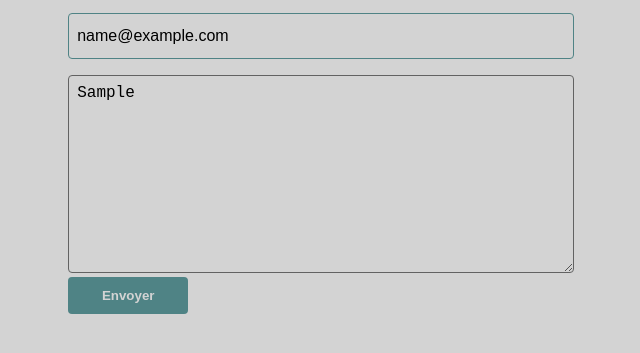
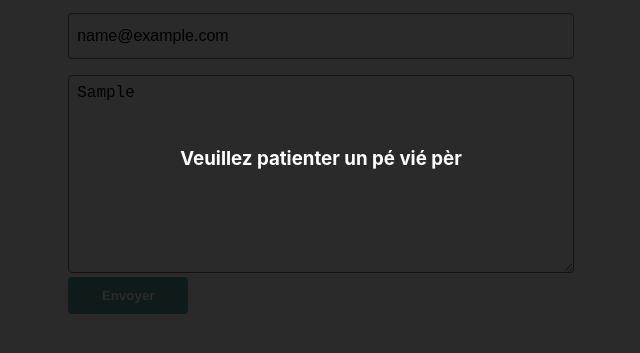
Before and after one commit to Orphee241/emailjs, a plain HTML site: page index.html in a window 1280 px wide. Both pictures are taken after typing "Sample", "name@example.com", "Sample" into the empty fields and a click on the button "Envoyer". Shown: the part 173-526 px from the top of the page, without its empty margins (319-959 px from the left). Drawn offline with nearby package versions, Linux system fonts and the light colour scheme.

Commit message:
Second commit

```diff
--- a/app.js
+++ b/app.js
@@ -14,7 +14,9 @@ document.getElementById('form')
    emailjs.sendForm(serviceID, templateID, this)
     .then(() => {
       btn.value = 'Envoie';
+      document.querySelector(".h3").innerHTML = "Ok vié pèr cè pati"
       document.querySelector(".load").style.display = "none"
+
       alert('Message envoyé!');
 
     }, (err) => {
--- a/index.html
+++ b/index.html
@@ -8,7 +8,9 @@
     <title>Contactez-nous</title>
 </head>
 <body>
-    <div class="load"></div>
+    <div class="load">
+        <h3 class="h3">Veuillez patienter un pé vié pèr</h3>
+    </div>
     <form id="form" >
         <h1>Contactez-nous</h1>
         <input id="from_name" name="from_name" placeholder="Entrer votre nom et prénom" type="text"><br>
--- a/style.css
+++ b/style.css
@@ -42,12 +42,19 @@ form button{
     border-radius: 4px;
 }
 .load{
+    font-family: -apple-system, BlinkMacSystemFont, 'Segoe UI', Roboto, Oxygen, Ubuntu, Cantarell, 'Open Sans', 'Helvetica Neue', sans-serif;
     position: fixed;
     top: 0;
     left: 0;
     width: 100%;
-    background-color: rgba(0, 0, 0, 0.172);
+    background-color: rgba(0, 0, 0, 0.834);
     z-index: 5;
     height: 100vh;
     display: none;
 }
+.load h3{
+text-align: center;
+margin-top: 40vh;
+color: white;
+font-weight: bold;
+}
```
